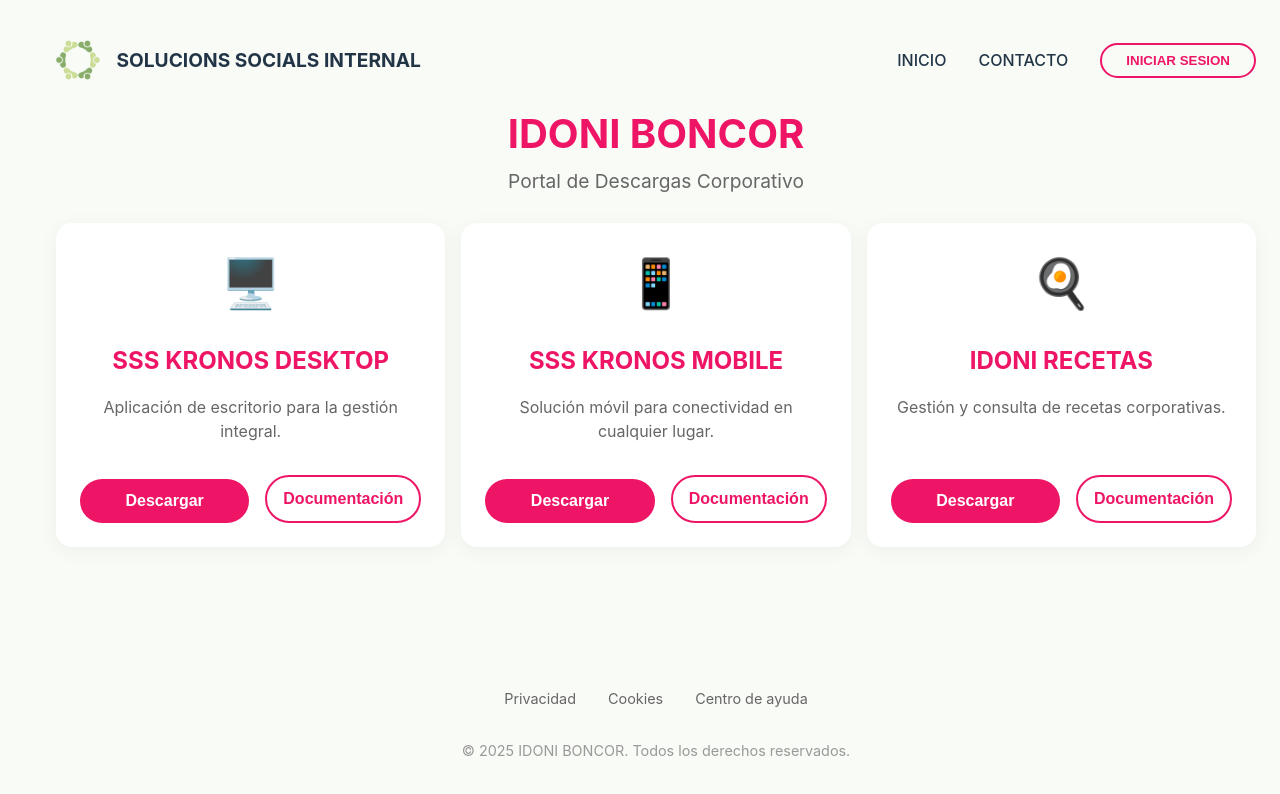
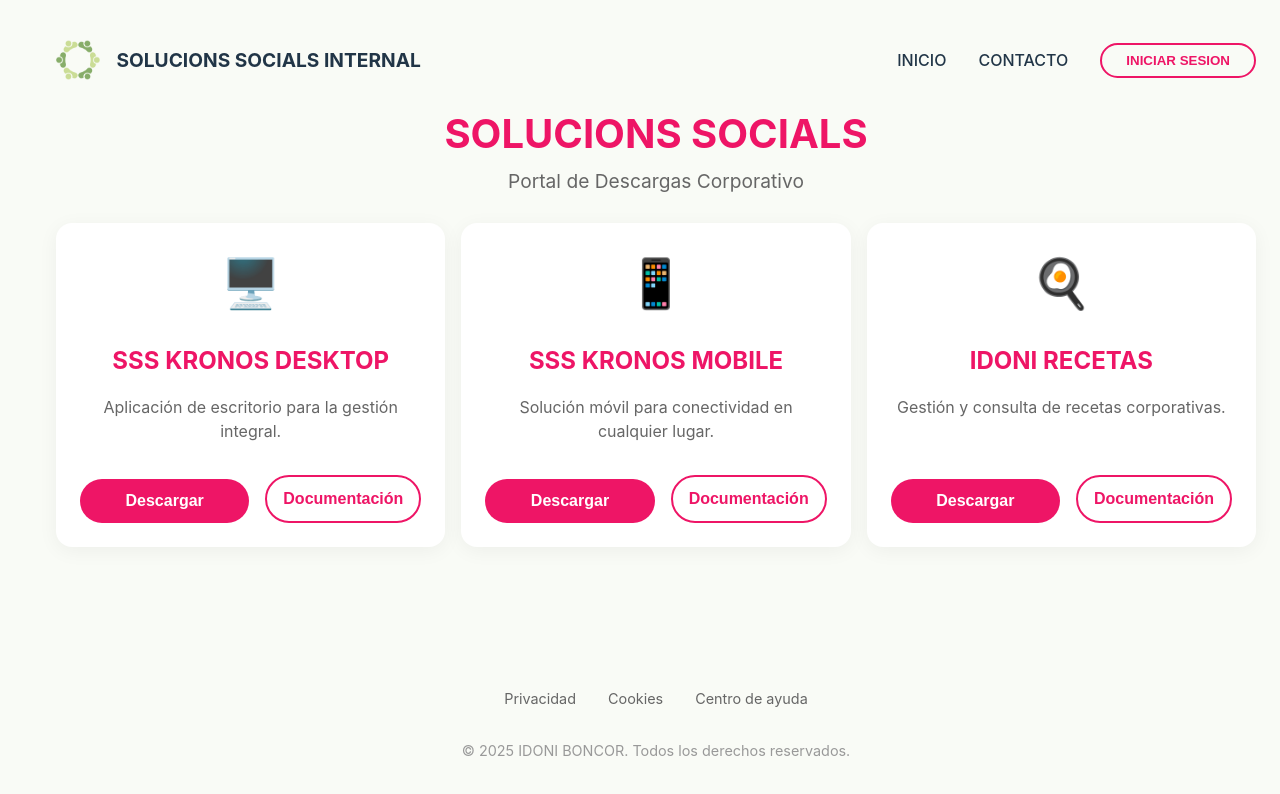
Before and after one commit to Solucions-Socials-Sostenibles-DEV/Solucions-Socials-Sostenibles-DevWebsite, a React (Vite) app: page / in a window 1280 px wide. Shown: the top 794 px of the page. Built offline with nearby package versions, Linux system fonts and the light colour scheme.

Commit message:
STYLE: Cambiado nombre de la pagona

```diff
--- a/src/App.jsx
+++ b/src/App.jsx
@@ -35,7 +35,7 @@ function App() {
       </nav>
 
       <header className="header" id="inicio">
-        <h2>IDONI BONCOR</h2>
+        <h2>SOLUCIONS SOCIALS</h2>
         <p>Portal de Descargas Corporativo</p>
       </header>
 
```
